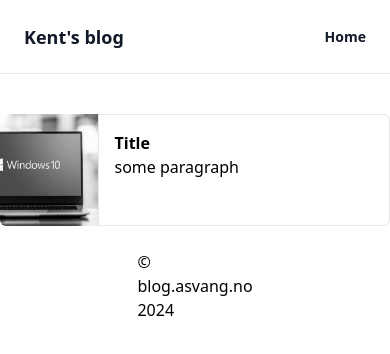
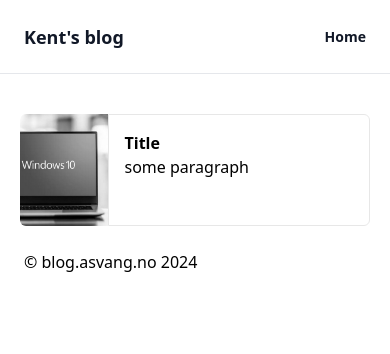
Before and after one commit to kentaasvang/blog.asvang.no, a SvelteKit app: page / in a window 390 px wide. Shown: the top 354 px of the page. Built offline with nearby package versions, Linux system fonts and the light colour scheme.

Commit message:
removed comment and fixed size on footer

```diff
--- a/src/routes/BlogPostsList.svelte
+++ b/src/routes/BlogPostsList.svelte
@@ -7,14 +7,14 @@
 
 <div class="container mx-auto">
 
-	<!--<div class="md:px-20 max-width-7xl sm:px-5 mx-2 sm:mx-0 mx-auto">-->
-	<div class="mx-auto 2xl:px-52 md:px-20 sm:px-5 mx-5 sm:mx-0">
+	<div class="2xl:px-52 md:px-20 sm:px-5 mx-5 sm:mx-0">
 
-		<div class="lg:w-1/2">
+		<!-- blop post card -->
+		<div class="lg:w-1/2 cursor-pointer grayscale hover:grayscale-0">
 
 			<div class="flex flex-row h-28">
 
-				<div class="basis-1/4 grayscale hover:grayscale-0">
+				<div class="basis-1/4 ">
 
 					<img class="object-cover rounded-l-md h-full" {src} alt="">
 
--- a/src/routes/Footer.svelte
+++ b/src/routes/Footer.svelte
@@ -1,9 +1,9 @@
 
 <div class="container mx-auto">
 
-	<div class="flex flex-row p-6 md:px-20 sm:px-5">
+	<div class="p-6 md:px-20 sm:px-5">
 
-		<div class="basis-1/4 mx-auto">
+		<div>
 
 			<p>&copy blog.asvang.no 2024</p>
 
```
